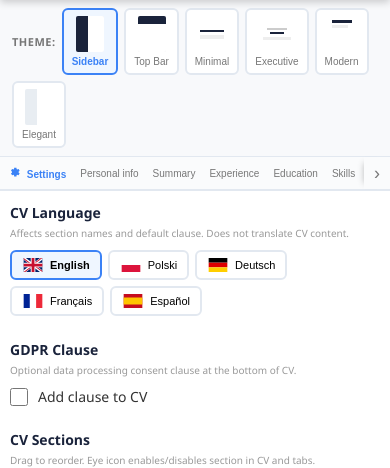
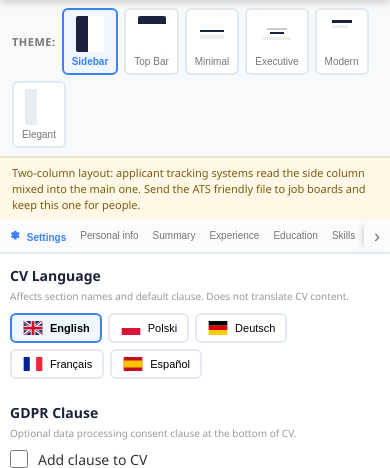
Before and after one commit to Guid-Lab/cv-forge, a Flask app: page / in a window 390 px wide. Shown: the part 42-510 px from the top of the page. Run offline with Flask 3, Linux system fonts and the light colour scheme.

Commit message:
Warn that two-column themes parse badly in an ATS
The sidebar and elegant themes put the side column and the main column on the
same lines, so the PDF text layer interleaves them: extracting a page of the
sidebar theme scatters the phone number and LinkedIn URL through the middle of
a job entry, with both a naive parser and pdftotext.

That is inherent to a two-column CV rather than something the markup can fix,
so the theme picker now says so and points at the ATS friendly export. The
note appears only for those two themes and follows the UI language.

```diff
--- a/static/css/style.css
+++ b/static/css/style.css
@@ -150,6 +150,10 @@ body {
 
 /* The tab strip scrolls horizontally with its scrollbar hidden, which left no
    sign that there were more tabs. The arrows appear only when it overflows. */
+/* Shown only for the two-column themes, whose side column interleaves with the
+   main column in the PDF text layer and therefore parses badly. */
+.theme-ats-warning { padding: 7px 12px; background: #fff8e6; border-top: 1px solid #f0e0b0; color: #7a5c10; font-size: 11px; line-height: 1.45; }
+
 .panel-tabs-wrap { position: relative; display: flex; align-items: stretch; border-bottom: 2px solid var(--border); background: #fafbfc; flex-shrink: 0; }
 .panel-tabs { display: flex; flex: 1; min-width: 0; overflow-x: auto; scroll-behavior: smooth; -webkit-overflow-scrolling: touch; scrollbar-width: none; }
 .panel-tabs::-webkit-scrollbar { display: none; }
--- a/static/js/app.js
+++ b/static/js/app.js
@@ -382,6 +382,7 @@ document.addEventListener('DOMContentLoaded', async () => {
     let _resizeTimer;
     window.addEventListener('resize', () => { clearTimeout(_resizeTimer); _resizeTimer = setTimeout(() => updatePreview(), 250); });
     initTabArrows();
+    updateThemeAtsWarning();
 });
 
 function renderAll() {
@@ -442,10 +443,23 @@ function migrateWorkExperience(workExp) {
     return groupOrder.map(name => groupMap[name]);
 }
 
+// Themes with a side column: their text layer interleaves the two columns, so
+// an ATS reads contact details in the middle of a job entry.
+const TWO_COLUMN_THEMES = ['sidebar', 'elegant'];
+
+function updateThemeAtsWarning() {
+    const el = document.getElementById('theme-ats-warning');
+    if (!el) return;
+    const show = TWO_COLUMN_THEMES.includes(currentTheme);
+    if (show) el.textContent = _ui('twoColumnAtsWarning');
+    el.hidden = !show;
+}
+
 function setTheme(theme, btn) {
     currentTheme = theme; cvData.theme = theme;
     document.querySelectorAll('.theme-btn').forEach(b => b.classList.remove('active'));
     if (btn) btn.classList.add('active');
+    updateThemeAtsWarning();
     updatePreview();
 }
 
--- a/static/js/i18n.js
+++ b/static/js/i18n.js
@@ -60,6 +60,7 @@ const UI = {
         sepLine: '── Line ──', sepSpace: '⬜ Space', addLine: '+ Line', addSpace: '+ Space',
         dragHint: 'Drag', showSection: 'Show section', hideSection: 'Hide section',
         yearOnly: '— (year only)', yearLabel: 'Year',
+        twoColumnAtsWarning: 'Two-column layout: applicant tracking systems read the side column mixed into the main one. Send the ATS friendly file to job boards and keep this one for people.',
         monthNames: ['January','February','March','April','May','June','July','August','September','October','November','December'],
         ctLocation: 'Location', ctEmail: 'E-mail', ctPhone: 'Phone', ctGithub: 'GitHub',
         ctLinkedin: 'LinkedIn', ctWebsite: 'Website', ctTwitter: 'Twitter/X',
@@ -122,6 +123,7 @@ const UI = {
         sepLine: '── Linia ──', sepSpace: '⬜ Odstęp', addLine: '+ Linia', addSpace: '+ Odstęp',
         dragHint: 'Przeciągnij', showSection: 'Pokaż sekcję', hideSection: 'Ukryj sekcję',
         yearOnly: '— (tylko rok)', yearLabel: 'Rok',
+        twoColumnAtsWarning: 'Układ dwukolumnowy: systemy ATS czytają pasek boczny wymieszany z treścią główną. Na portale wysyłaj plik ATS friendly, a ten zostaw dla ludzi.',
         monthNames: ['Styczeń','Luty','Marzec','Kwiecień','Maj','Czerwiec','Lipiec','Sierpień','Wrzesień','Październik','Listopad','Grudzień'],
         ctLocation: 'Lokalizacja', ctEmail: 'E-mail', ctPhone: 'Telefon', ctGithub: 'GitHub',
         ctLinkedin: 'LinkedIn', ctWebsite: 'Strona www', ctTwitter: 'Twitter/X',
@@ -184,6 +186,7 @@ const UI = {
         sepLine: '── Linie ──', sepSpace: '⬜ Abstand', addLine: '+ Linie', addSpace: '+ Abstand',
         dragHint: 'Ziehen', showSection: 'Abschnitt anzeigen', hideSection: 'Abschnitt ausblenden',
         yearOnly: '— (nur Jahr)', yearLabel: 'Jahr',
+        twoColumnAtsWarning: 'Zweispaltiges Layout: Bewerbermanagementsysteme lesen die Seitenspalte vermischt mit dem Hauptteil. Senden Sie die ATS-freundliche Datei an Jobportale und behalten Sie diese für Menschen.',
         monthNames: ['Januar','Februar','März','April','Mai','Juni','Juli','August','September','Oktober','November','Dezember'],
         ctLocation: 'Standort', ctEmail: 'E-Mail', ctPhone: 'Telefon', ctGithub: 'GitHub',
         ctLinkedin: 'LinkedIn', ctWebsite: 'Webseite', ctTwitter: 'Twitter/X',
@@ -246,6 +249,7 @@ const UI = {
         sepLine: '── Ligne ──', sepSpace: '⬜ Espace', addLine: '+ Ligne', addSpace: '+ Espace',
         dragHint: 'Glisser', showSection: 'Afficher la section', hideSection: 'Masquer la section',
         yearOnly: '— (année seule)', yearLabel: 'Année',
+        twoColumnAtsWarning: 'Mise en page à deux colonnes : les systèmes de suivi des candidatures lisent la colonne latérale mêlée au corps du CV. Envoyez le fichier ATS friendly aux sites d\'emploi et gardez celui-ci pour les humains.',
         monthNames: ['Janvier','Février','Mars','Avril','Mai','Juin','Juillet','Août','Septembre','Octobre','Novembre','Décembre'],
         ctLocation: 'Lieu', ctEmail: 'E-mail', ctPhone: 'Téléphone', ctGithub: 'GitHub',
         ctLinkedin: 'LinkedIn', ctWebsite: 'Site web', ctTwitter: 'Twitter/X',
@@ -308,6 +312,7 @@ const UI = {
         sepLine: '── Línea ──', sepSpace: '⬜ Espacio', addLine: '+ Línea', addSpace: '+ Espacio',
         dragHint: 'Arrastrar', showSection: 'Mostrar sección', hideSection: 'Ocultar sección',
         yearOnly: '— (solo año)', yearLabel: 'Año',
+        twoColumnAtsWarning: 'Diseño a dos columnas: los sistemas de seguimiento de candidaturas leen la columna lateral mezclada con el contenido principal. Envía el archivo ATS friendly a los portales de empleo y guarda este para personas.',
         monthNames: ['Enero','Febrero','Marzo','Abril','Mayo','Junio','Julio','Agosto','Septiembre','Octubre','Noviembre','Diciembre'],
         ctLocation: 'Ubicación', ctEmail: 'E-mail', ctPhone: 'Teléfono', ctGithub: 'GitHub',
         ctLinkedin: 'LinkedIn', ctWebsite: 'Sitio web', ctTwitter: 'Twitter/X',
@@ -373,6 +378,7 @@ function applyUiLanguage() {
     setText('dl-hint-ats-pdf', 'dlHintAtsPdf');
     setText('dl-hint-pretty-pdf', 'dlHintPretty');
     setText('theme-label-text', 'themeLabel');
+    if (typeof updateThemeAtsWarning === 'function') updateThemeAtsWarning();
 
     setText('tab-text-settings', 'tabSettings');
     setText('tab-text-personal', 'tabPersonal');
--- a/templates/index.html
+++ b/templates/index.html
@@ -99,6 +99,7 @@
                     Elegant
                 </button>
             </div>
+            <div class="theme-ats-warning" id="theme-ats-warning" hidden></div>
 
             <div class="panel-tabs-wrap">
                 <button class="tabs-arrow tabs-arrow-left" id="tabs-arrow-left" type="button" aria-label="Scroll tabs left" onclick="scrollTabs(-1)">&#8249;</button>
```
